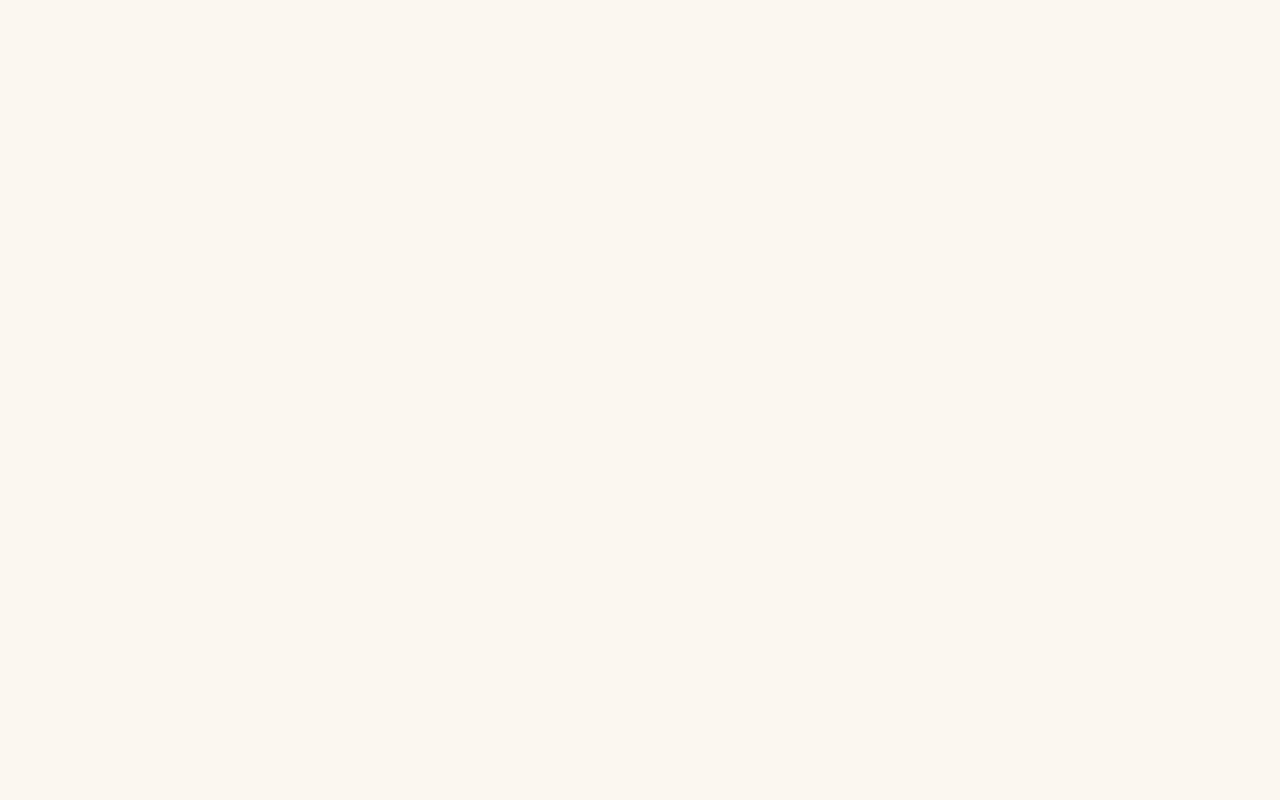
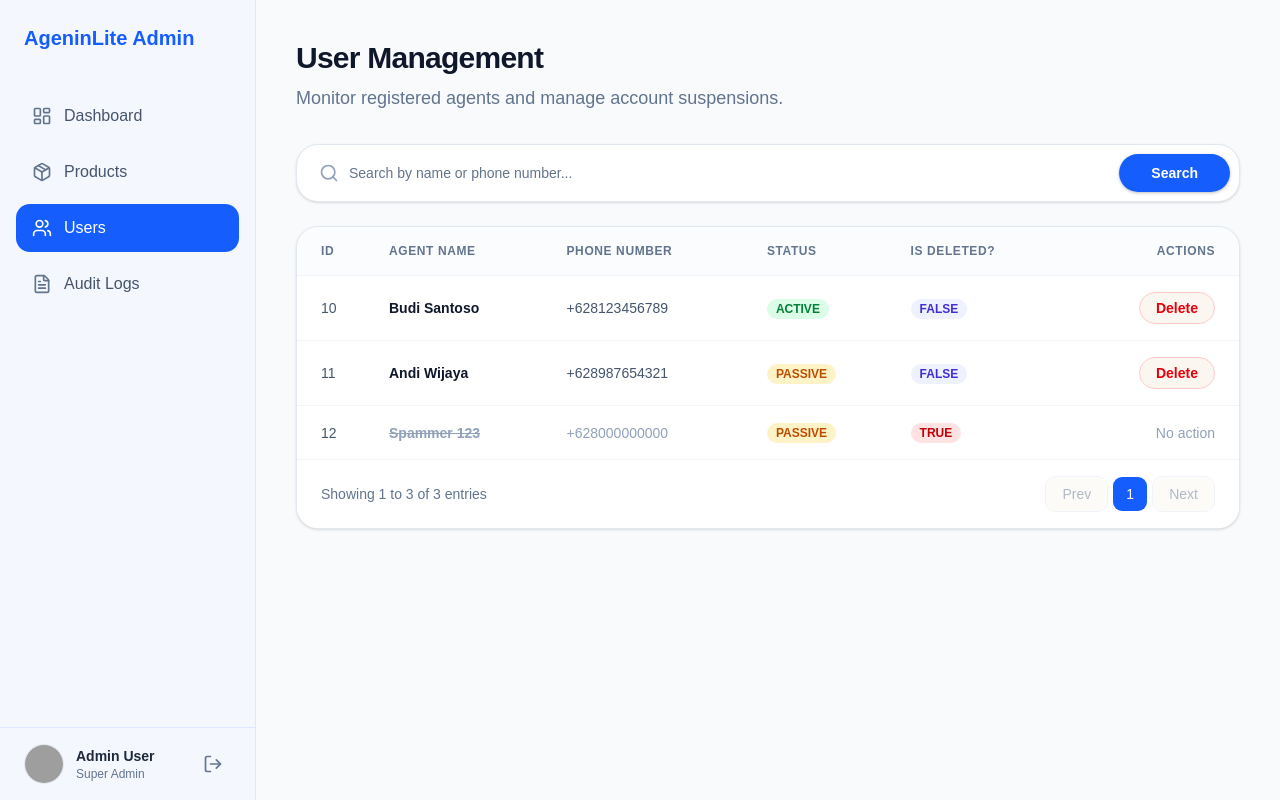
Before and after one commit to AgeninLite-MiniProject/agenin-lite-fe, a React (Vite) app: page /admin/users in a window 1280 px wide. Before the commit this address had no page. Built offline with nearby package versions, Linux system fonts and the light colour scheme; grey boxes are pictures that could not be loaded.

Commit message:
feat: slicing admin users

```diff
--- a/src/App.tsx
+++ b/src/App.tsx
@@ -4,6 +4,7 @@ import DashboardPage from "@/pages/user/dashboard/DashboardPage";
 import AdminLayout from "@/components/layout/admin/AdminLayout";
 import AdminDashboardPage from "@/pages/admin/dashboard/AdminDashboardPage";
 import AdminProductsPage from "@/pages/admin/products/AdminProductsPage";
+import AdminUsersPage from "@/pages/admin/users/AdminUsersPage";
 import "./App.css";
 
 
@@ -21,6 +22,7 @@ function App() {
           <Route index element={<Navigate to="/admin/dashboard" replace />} />
           <Route path="dashboard" element={<AdminDashboardPage />} />
           <Route path="products" element={<AdminProductsPage />} />
+          <Route path="users" element={<AdminUsersPage />} />
         </Route>
       </Routes>
     </BrowserRouter>
--- /dev/null
+++ b/src/pages/admin/users/AdminUsersPage.tsx
@@ -0,0 +1,139 @@
+import { Search } from "lucide-react";
+import { Button } from "@/components/ui/button";
+import { Input } from "@/components/ui/input";
+import { Badge } from "@/components/ui/badge";
+import {
+  Table,
+  TableBody,
+  TableCell,
+  TableHead,
+  TableHeader,
+  TableRow,
+} from "@/components/ui/table";
+
+const users = [
+  {
+    id: 10,
+    name: "Budi Santoso",
+    phone: "+628123456789",
+    status: "ACTIVE",
+    isDeleted: false,
+  },
+  {
+    id: 11,
+    name: "Andi Wijaya",
+    phone: "+628987654321",
+    status: "PASSIVE",
+    isDeleted: false,
+  },
+  {
+    id: 12,
+    name: "Spammer 123",
+    phone: "+628000000000",
+    status: "PASSIVE",
+    isDeleted: true,
+  },
+];
+
+export default function AdminUsersPage() {
+  return (
+    <div className="p-10 max-w-6xl">
+      <div className="mb-8">
+        <h1 className="text-3xl font-bold text-slate-900 tracking-tight">User Management</h1>
+        <p className="text-slate-500 mt-2 text-lg">
+          Monitor registered agents and manage account suspensions.
+        </p>
+      </div>
+
+      <div className="flex flex-col sm:flex-row items-center gap-3 p-2 bg-white rounded-3xl border border-slate-200 mb-6 shadow-sm">
+        <div className="relative flex-1 w-full">
+          <Search className="absolute left-3.5 top-2.5 h-5 w-5 text-slate-400" />
+          <Input
+            placeholder="Search by name or phone number..."
+            className="pl-11 border-none shadow-none focus-visible:ring-0 bg-transparent h-10 text-base"
+          />
+        </div>
+        <Button className="w-full sm:w-auto bg-blue-600 hover:bg-blue-700 text-white rounded-full px-8 h-10 shadow-sm font-semibold">
+          Search
+        </Button>
+      </div>
+
+      <div className="rounded-3xl border border-slate-200 shadow-sm bg-white overflow-hidden">
+        <Table>
+          <TableHeader>
+            <TableRow className="bg-slate-50/50 hover:bg-slate-50/50 border-slate-100">
+              <TableHead className="text-xs font-bold text-slate-500 tracking-wider py-4 pl-6 w-[80px]">ID</TableHead>
+              <TableHead className="text-xs font-bold text-slate-500 tracking-wider">AGENT NAME</TableHead>
+              <TableHead className="text-xs font-bold text-slate-500 tracking-wider">PHONE NUMBER</TableHead>
+              <TableHead className="text-xs font-bold text-slate-500 tracking-wider">STATUS</TableHead>
+              <TableHead className="text-xs font-bold text-slate-500 tracking-wider">IS DELETED?</TableHead>
+              <TableHead className="text-xs font-bold text-slate-500 tracking-wider text-right pr-6">ACTIONS</TableHead>
+            </TableRow>
+          </TableHeader>
+          <TableBody>
+            {users.map((user) => (
+              <TableRow key={user.id} className="border-slate-100 hover:bg-slate-50/50">
+                <TableCell className="font-medium text-slate-600 py-4 pl-6">{user.id}</TableCell>
+                <TableCell className={`font-semibold py-4 ${user.isDeleted ? 'text-slate-400 line-through' : 'text-slate-900'}`}>
+                  {user.name}
+                </TableCell>
+                <TableCell className={`py-4 ${user.isDeleted ? 'text-slate-400' : 'text-slate-600'}`}>{user.phone}</TableCell>
+                <TableCell className="py-4">
+                  <Badge
+                    variant="secondary"
+                    className={`shadow-none border-transparent font-semibold ${
+                      user.status === "ACTIVE"
+                        ? "bg-green-100 text-green-700 hover:bg-green-100"
+                        : "bg-amber-100 text-amber-700 hover:bg-amber-100"
+                    }`}
+                  >
+                    {user.status}
+                  </Badge>
+                </TableCell>
+                <TableCell className="py-4">
+                  <Badge
+                    variant="secondary"
+                    className={`shadow-none border-transparent font-semibold ${
+                      user.isDeleted
+                        ? "bg-red-100 text-red-700 hover:bg-red-100"
+                        : "bg-indigo-50 text-indigo-700 hover:bg-indigo-50"
+                    }`}
+                  >
+                    {user.isDeleted ? "TRUE" : "FALSE"}
+                  </Badge>
+                </TableCell>
+                <TableCell className="text-right pr-6 py-4">
+                  {!user.isDeleted ? (
+                    <Button variant="outline" size="sm" className="text-red-600 border-red-200 hover:bg-red-50 hover:text-red-700 hover:border-red-300 font-semibold rounded-full px-4">
+                      Delete
+                    </Button>
+                  ) : (
+                    <span className="text-sm text-slate-400 font-medium">No action</span>
+                  )}
+                </TableCell>
+              </TableRow>
+            ))}
+          </TableBody>
+        </Table>
+
+        {/* Pagination Footer */}
+        <div className="flex items-center justify-between px-6 py-4 border-t border-slate-100 bg-white">
+          <p className="text-sm text-slate-500 font-medium">
+            Showing 1 to 3 of 3 entries
+          </p>
+          <div className="flex items-center space-x-1">
+            <Button variant="outline" size="sm" className="h-9 px-4 rounded-lg border-slate-200 text-slate-500 font-medium hover:bg-slate-50" disabled>
+              Prev
+            </Button>
+            <Button variant="default" size="sm" className="h-9 w-9 p-0 rounded-lg bg-blue-600 text-white hover:bg-blue-700 font-medium">
+              1
+            </Button>
+            <Button variant="outline" size="sm" className="h-9 px-4 rounded-lg border-slate-200 text-slate-500 font-medium hover:bg-slate-50" disabled>
+              Next
+            </Button>
+          </div>
+        </div>
+      </div>
+    </div>
+  );
+}
```
